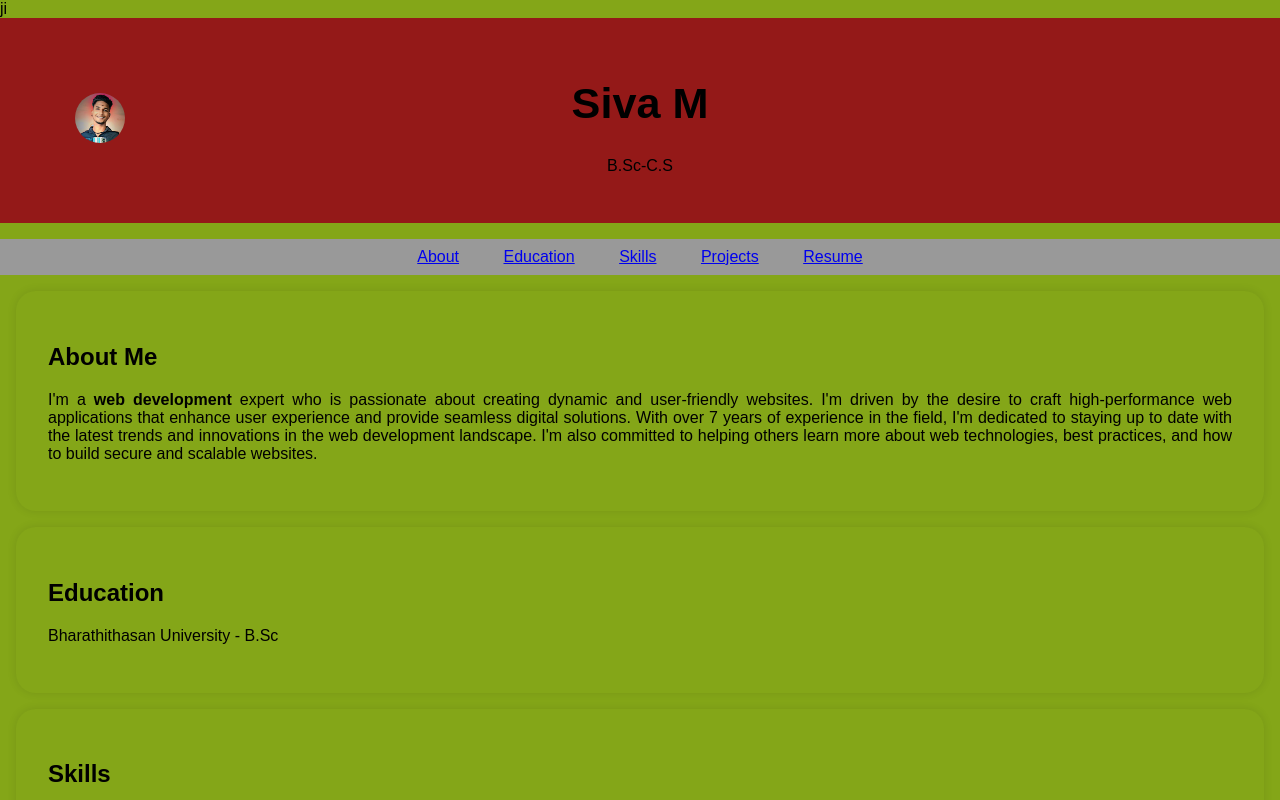
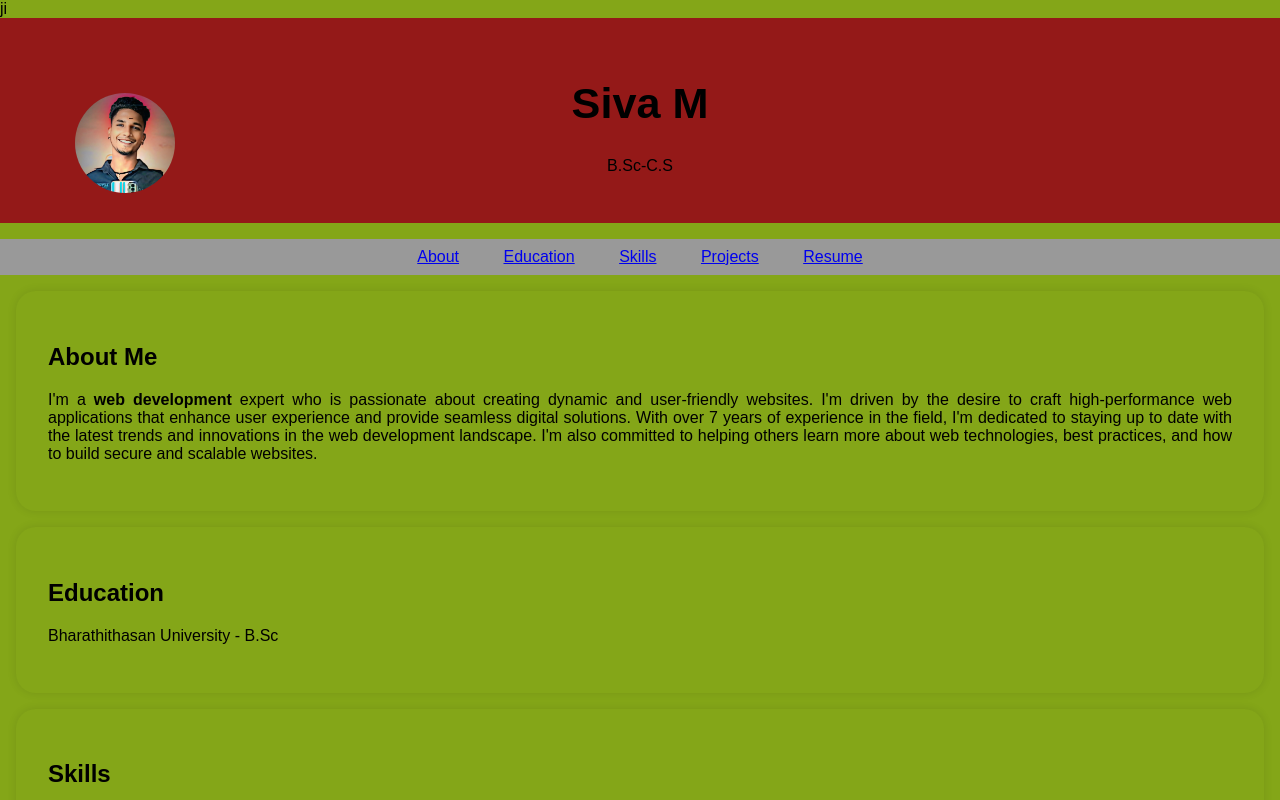
Before and after one commit to siva7305993397/Siva_3D4E1A36E676847A86C47D56BDFAFF0A, a plain HTML site: page index.html in a window 1280 px wide. Shown: the top 800 px of the page. Drawn offline with Linux system fonts and the light colour scheme.

Commit message:
Update index.html

```diff
--- a/index.html
+++ b/index.html
@@ -24,8 +24,8 @@ ji<!DOCTYPE html>
 
         /* Add styles for the round profile picture */
         .profile-picture {
-            width: 50px; /* Adjust the size as needed */
-            height: 50px;
+            width: 100px; /* Adjust the size as needed */
+            height: 100px;
             border-radius: 75%; /* Create a circular shape */
             object-fit: cover; /* To ensure the image fills the circular area */
             position: absolute; /* Add this */
```
